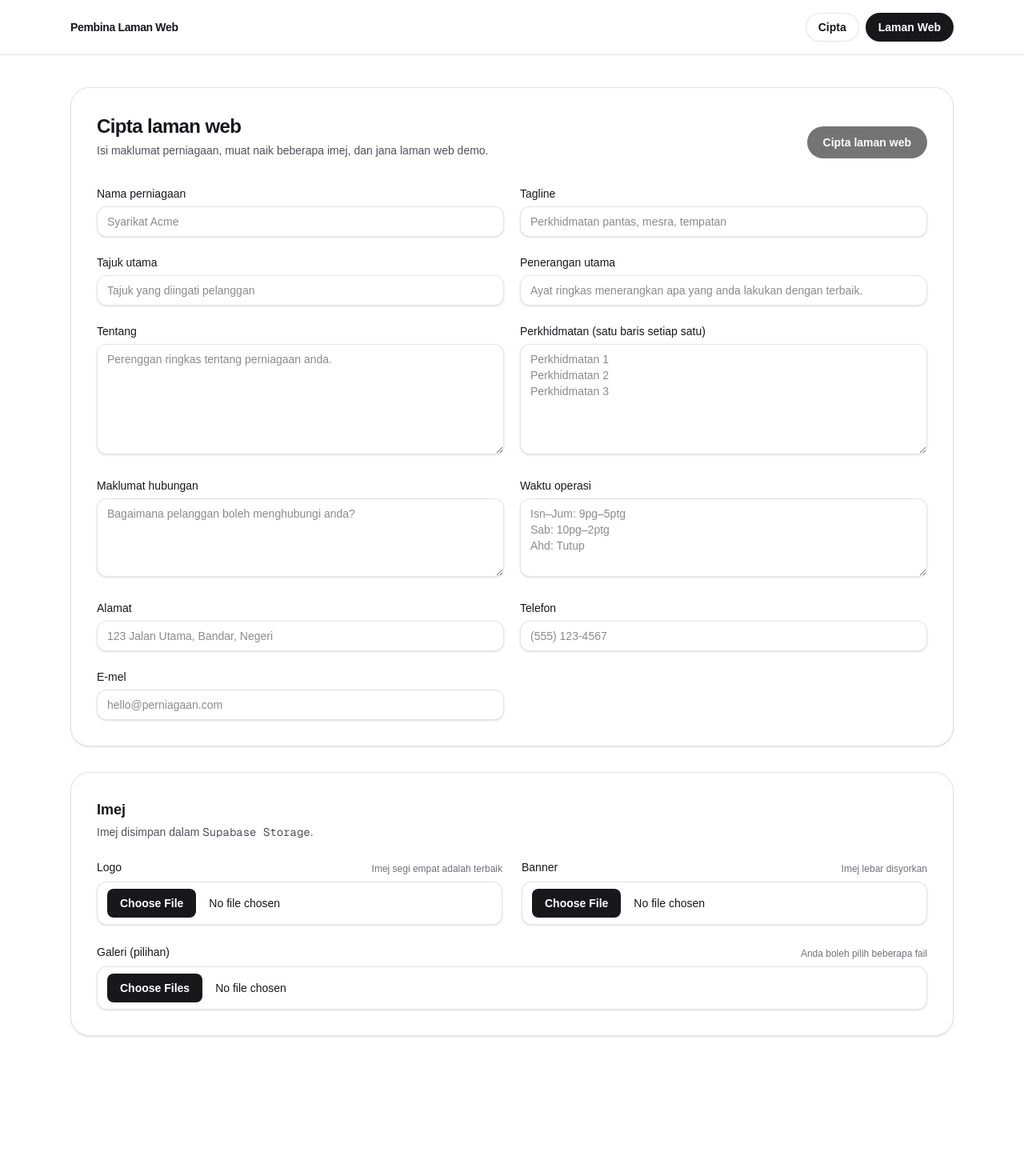
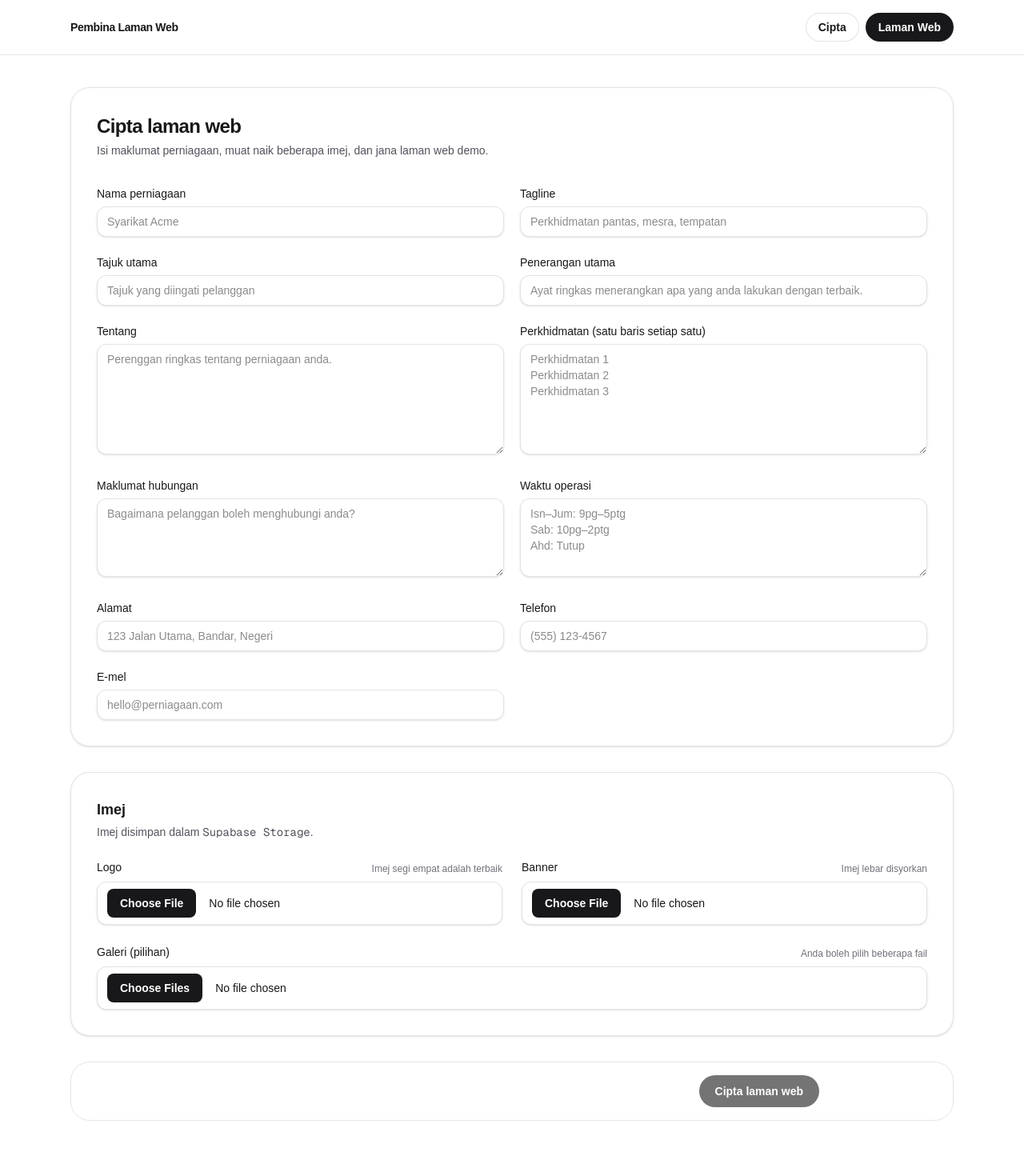
Before and after one commit to edwinyin/webgenerator, a Next.js app: page /admin/create in a window 1280 px wide. Shown: the whole page at 80% size. Before the commit the page ends 1335 px from the top, so only its background shows below. Built offline with nearby package versions, Linux system fonts and the light colour scheme.

Commit message:
move button lower

```diff
--- a/components/WebsiteForm.tsx
+++ b/components/WebsiteForm.tsx
@@ -346,26 +346,9 @@ export function WebsiteForm(props: {
                 Isi data demo rawak
               </button>
             ) : null}
-            <button
-              type="submit"
-              disabled={!canSubmit}
-              className="inline-flex items-center justify-center rounded-full bg-zinc-900 px-5 py-2.5 text-sm font-semibold text-white disabled:cursor-not-allowed disabled:opacity-60"
-            >
-              {submitting ? (mode === "edit" ? "Menyimpan\u2026" : "Mencipta\u2026") : mode === "edit" ? "Simpan perubahan" : "Cipta laman web"}
-            </button>
           </div>
         </div>
 
-        {error ? (
-          <div className="mt-4 rounded-2xl border border-red-200 bg-red-50 p-3 text-sm text-red-700">
-            {error}
-          </div>
-        ) : null}
-        {success ? (
-          <div className="mt-4 rounded-2xl border border-emerald-200 bg-emerald-50 p-3 text-sm text-emerald-800">
-            {success}
-          </div>
-        ) : null}
 
         <div className="mt-8 grid gap-5 sm:grid-cols-2">
           {field("businessName", { label: "Nama perniagaan", placeholder: "Syarikat Acme" })}
@@ -448,6 +431,38 @@ export function WebsiteForm(props: {
           />
         </div>
       </div>
+
+      <div className="h-24 sm:hidden" />
+
+      <div className="fixed inset-x-0 bottom-0 z-20 border-t border-zinc-200 bg-white/95 px-4 py-3 backdrop-blur sm:static sm:mt-8 sm:rounded-3xl sm:border sm:bg-white sm:px-6 sm:py-4">
+        <div className="mx-auto flex max-w-3xl flex-col gap-3 sm:flex-row sm:items-center sm:justify-between">
+          <div className="space-y-2 text-sm">
+            {error ? (
+              <div className="rounded-2xl border border-red-200 bg-red-50 px-3 py-2 text-red-700">
+                {error}
+              </div>
+            ) : null}
+            {success ? (
+              <div className="rounded-2xl border border-emerald-200 bg-emerald-50 px-3 py-2 text-emerald-800">
+                {success}
+              </div>
+            ) : null}
+          </div>
+          <button
+            type="submit"
+            disabled={!canSubmit}
+            className="inline-flex items-center justify-center rounded-full bg-zinc-900 px-5 py-2.5 text-sm font-semibold text-white disabled:cursor-not-allowed disabled:opacity-60"
+          >
+            {submitting
+              ? mode === "edit"
+                ? "Menyimpan…"
+                : "Mencipta…"
+              : mode === "edit"
+                ? "Simpan perubahan"
+                : "Cipta laman web"}
+          </button>
+        </div>
+      </div>
     </form>
   );
 }
```
